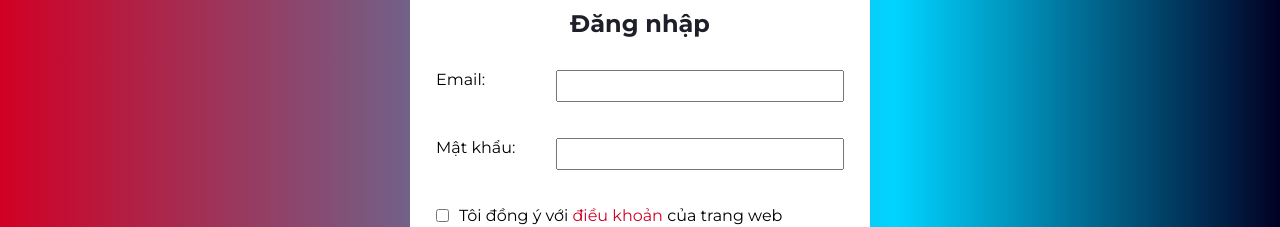
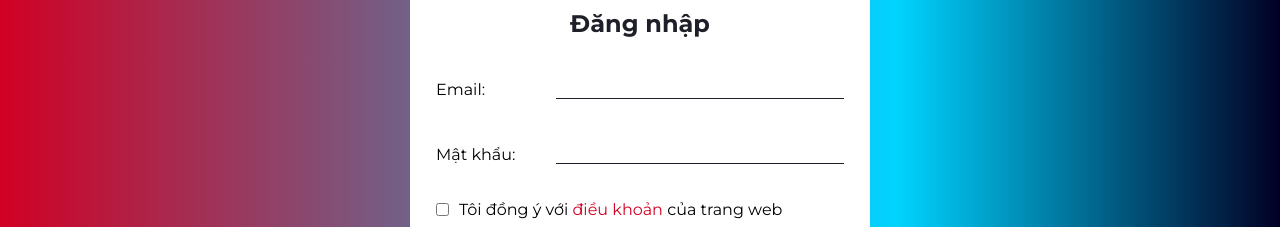
Before and after one commit to ndphong812/intro2software-project, a React (Create React App) app in the folder front-end/: page /auth/login in a window 1280 px wide. Shown: the part 451-678 px from the top of the page. Built offline with nearby package versions, Linux system fonts and the light colour scheme; no server answers.

Commit message:
update auth forms

```diff
--- a/front-end/src/pages/forgot-password/style.scss
+++ b/front-end/src/pages/forgot-password/style.scss
@@ -26,7 +26,7 @@
                 &-infor {
                     display: flex;
                     justify-content: space-between;
-                    align-items: start;
+                    align-items: end;
                     margin-bottom: 4px;
 
                     @include tablet {
@@ -42,6 +42,11 @@
                     &-input {
                         flex: 1;
                         padding: 6px 6px;
+                        border-top: 0;
+                        border-left: 0;
+                        border-right: 0;
+                        border-bottom: 1px solid $black-light;
+                        outline: none;
 
                         @include tablet {
                             width: 100%;
--- a/front-end/src/pages/login/style.scss
+++ b/front-end/src/pages/login/style.scss
@@ -32,7 +32,7 @@
                 &-infor {
                     display: flex;
                     justify-content: space-between;
-                    align-items: start;
+                    align-items: end;
                     margin-bottom: 4px;
 
                     @include tablet {
@@ -48,6 +48,11 @@
                     &-input {
                         flex: 1;
                         padding: 6px 6px;
+                        border-top: 0;
+                        border-left: 0;
+                        border-right: 0;
+                        border-bottom: 1px solid $black-light;
+                        outline: none;
 
                         @include tablet {
                             width: 100%;
--- a/front-end/src/pages/register/style.scss
+++ b/front-end/src/pages/register/style.scss
@@ -32,7 +32,7 @@
                 &-infor {
                     display: flex;
                     justify-content: space-between;
-                    align-items: start;
+                    align-items: end;
                     margin-bottom: 4px;
 
                     @include tablet {
@@ -48,6 +48,11 @@
                     &-input {
                         flex: 1;
                         padding: 6px 6px;
+                        border-top: 0;
+                        border-left: 0;
+                        border-right: 0;
+                        border-bottom: 1px solid $black-light;
+                        outline: none;
 
                         @include tablet {
                             width: 100%;
```
